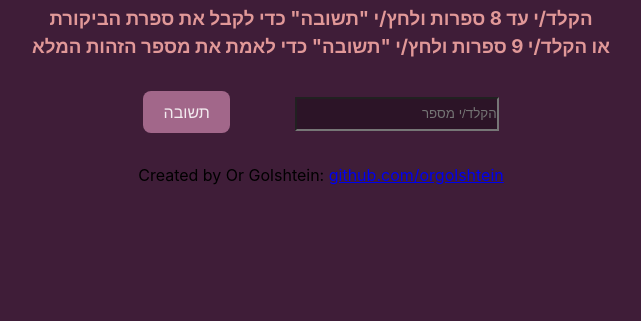
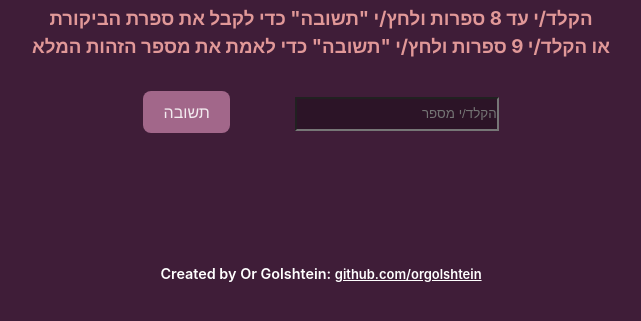
Before and after one commit to orgolshtein/id-validator-js, a plain HTML site: page index.html in a window 1280 px wide. Shown: the part 143-464 px from the top of the page, without its empty margins (319-960 px from the left). Drawn offline with Linux system fonts and the light colour scheme.

Commit message:
Update style.css

```diff
--- a/style.css
+++ b/style.css
@@ -78,3 +78,13 @@ button:disabled {
     background-color: #2c1427;
     color: rgba(255, 255, 255, 0.87);
 }
+
+#validator{
+    margin-bottom: 100px;
+}
+
+#footer, a{
+    color: #ffffff;
+    font-size: 90%;
+    font-weight: 600;
+}
```
